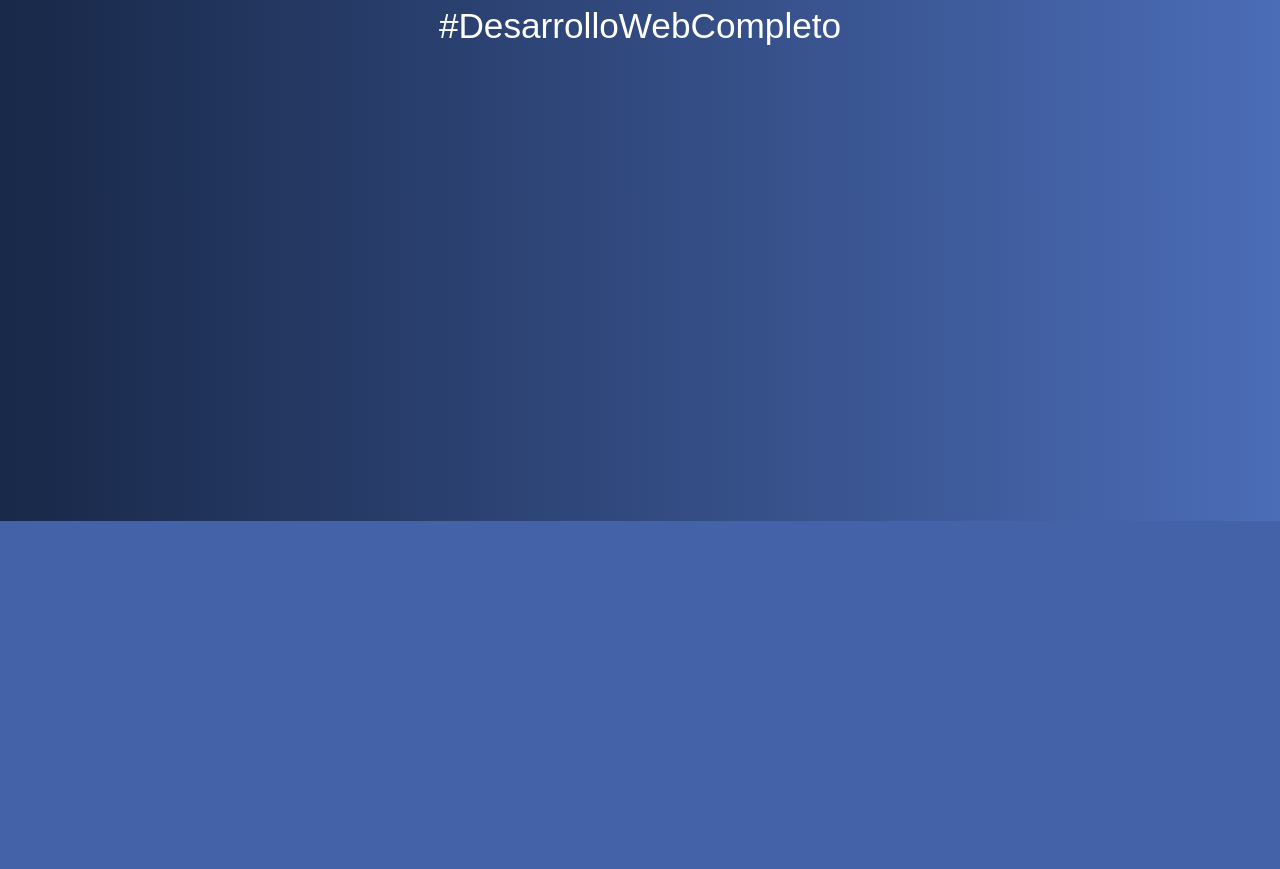
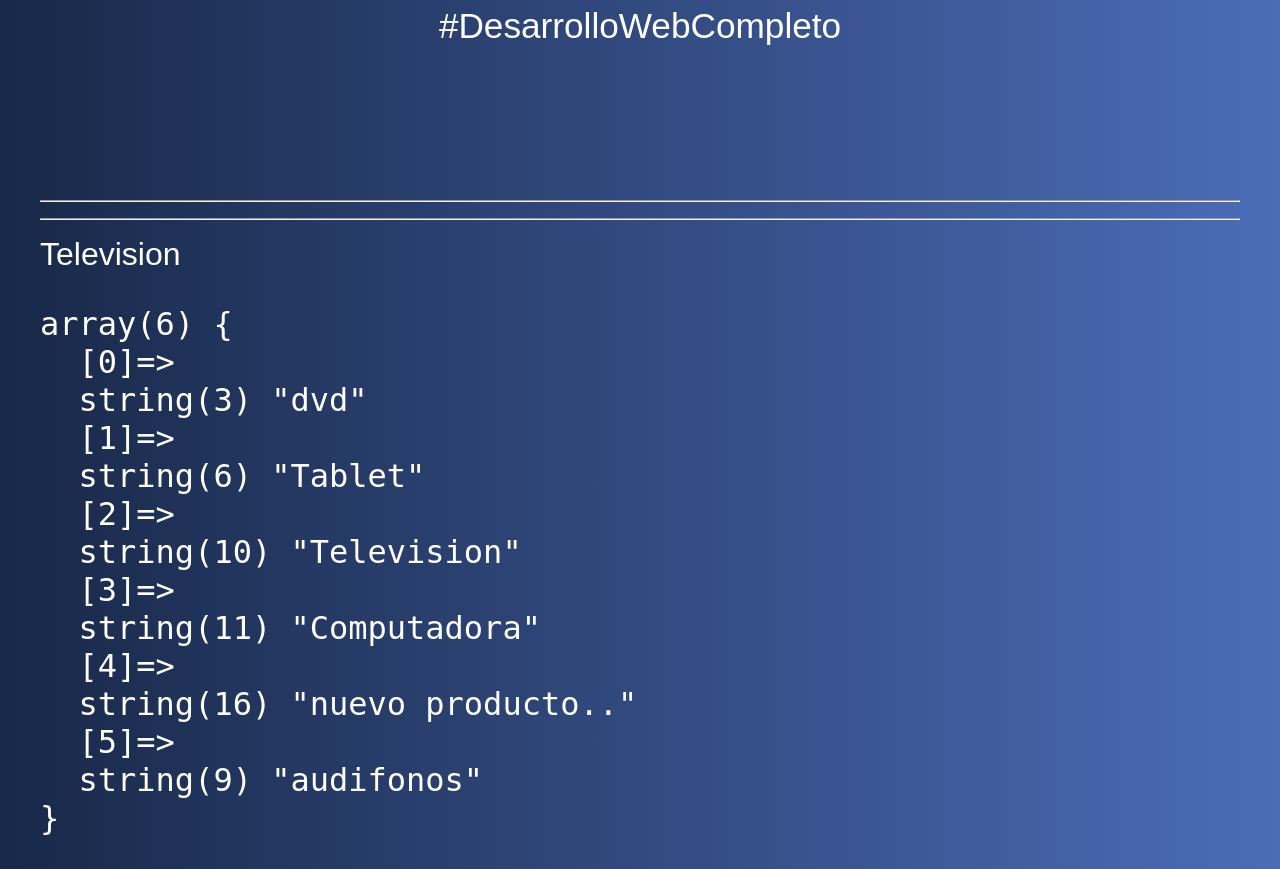
Before and after one commit to Jhonarias13/PHP_Learning, a PHP site: page /08-arrays.php in a window 1280 px wide. Shown: the part 279-1148 px from the top of the page. Before the commit the page ends 800 px from the top, so only its background shows below. Run offline with PHP 8.4, Linux system fonts and the light colour scheme.

Commit message:
termiando con PHP

```diff
--- a/08-arrays.php
+++ b/08-arrays.php
@@ -1,6 +1,30 @@
 <?php include 'includes/header.php';
+
+$carrito = ['Tablet', 'Television', 'Computadora'];
+
+// util paraw ver los contenidos de un array
+echo "<hr>";
 
 
 
+// genera una linea en el DOM
 
+echo '<hr>';
+// acceder a los elementos de un array
+echo $carrito[1];
+
+
+//anade un indice en la posicion 3 del arreglo
+$carrito[3] = "nuevo producto..";
+
+
+//a;ade al final del arreglo
+array_push($carrito, 'audifonos');
+
+//a;ade al comienzo
+array_unshift($carrito, 'dvd');
+
+echo "<pre>";
+var_dump($carrito);
+echo "</pre>";
 include 'includes/footer.php';
```
